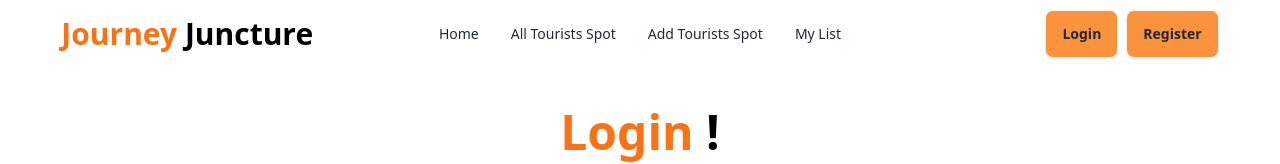
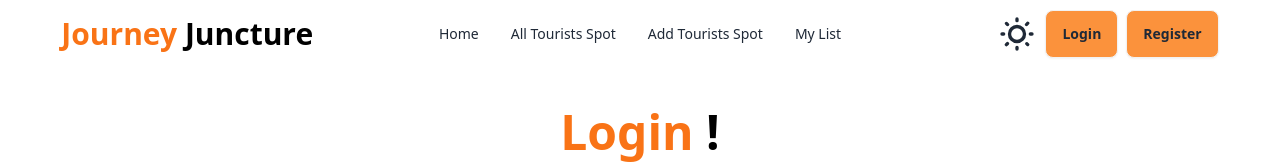
Before and after one commit to Sadman-Chowdhury/journey-juncture-client, a React (Vite) app: page /login in a window 1280 px wide. Shown: the top 164 px of the page. Built offline with nearby package versions, Linux system fonts and the light colour scheme; no server answers.

Commit message:
Toggle theme added

```diff
--- a/src/components/Navbar/Navbar.jsx
+++ b/src/components/Navbar/Navbar.jsx
@@ -1,4 +1,4 @@
-import { useContext } from "react";
+import { useContext, useState } from "react";
 import { Link, NavLink } from "react-router-dom";
 import { AuthContext } from "../../providers/AuthProvider";
 // import 'react-tooltip/dist/react-tooltip.css'
@@ -7,6 +7,12 @@
 const Navbar = () => {
 
     const {user, logOut} = useContext(AuthContext)
+
+    const [theme, setTheme] = useState('light');
+
+    const toggleTheme = () => {
+        setTheme(prevTheme => (prevTheme === 'light' ? 'dark' : 'light'));
+    };
 
     const navLinks = <>
         <li><NavLink to="/">Home</NavLink></li>
@@ -55,7 +61,16 @@
                     {
                     user ? <button onClick={handleSignOut} className="btn bg-orange-400 ml-2">Logout</button>
                     :
-                    <div>
+                    <div className="flex">
+                        <label className={`swap swap-rotate ${theme === 'light' ? 'swap-light' : 'swap-dark'}`}>
+                            <input type="checkbox" className="theme-controller" value={theme} onChange={toggleTheme} />
+                            <svg className="swap-off fill-current w-10 h-10" xmlns="http://www.w3.org/2000/svg" viewBox="0 0 24 24">
+                            <path d="M5.64,17l-.71.71a1,1,0,0,0,0,1.41,1,1,0,0,0,1.41,0l.71-.71A1,1,0,0,0,5.64,17ZM5,12a1,1,0,0,0-1-1H3a1,1,0,0,0,0,2H4A1,1,0,0,0,5,12Zm7-7a1,1,0,0,0,1-1V3a1,1,0,0,0-2,0V4A1,1,0,0,0,12,5ZM5.64,7.05a1,1,0,0,0,.7.29,1,1,0,0,0,.71-.29,1,1,0,0,0,0-1.41l-.71-.71A1,1,0,0,0,4.93,6.34Zm12,.29a1,1,0,0,0,.7-.29l.71-.71a1,1,0,1,0-1.41-1.41L17,5.64a1,1,0,0,0,0,1.41A1,1,0,0,0,17.66,7.34ZM21,11H20a1,1,0,0,0,0,2h1a1,1,0,0,0,0-2Zm-9,8a1,1,0,0,0-1,1v1a1,1,0,0,0,2,0V20A1,1,0,0,0,12,19ZM18.36,17A1,1,0,0,0,17,18.36l.71.71a1,1,0,0,0,1.41,0,1,1,0,0,0,0-1.41ZM12,6.5A5.5,5.5,0,1,0,17.5,12,5.51,5.51,0,0,0,12,6.5Zm0,9A3.5,3.5,0,1,1,15.5,12,3.5,3.5,0,0,1,12,15.5Z"/>
+                            </svg>
+                            <svg className="swap-on fill-current w-10 h-10" xmlns="http://www.w3.org/2000/svg" viewBox="0 0 24 24">
+                            <path d="M21.64,13a1,1,0,0,0-1.05-.14,8.05,8.05,0,0,1-3.37.73A8.15,8.15,0,0,1,9.08,5.49a8.59,8.59,0,0,1,.25-2A1,1,0,0,0,8,2.36,10.14,10.14,0,1,0,22,14.05,1,1,0,0,0,21.64,13Zm-9.5,6.69A8.14,8.14,0,0,1,7.08,5.22v.27A10.15,10.15,0,0,0,17.22,15.63a9.79,9.79,0,0,0,2.1-.22A8.11,8.11,0,0,1,12.14,19.73Z"/>
+                            </svg>
+                        </label>
                     <Link to="/login">
                     <button className="btn bg-orange-400 ml-2">Login</button>
                     </Link>
```
